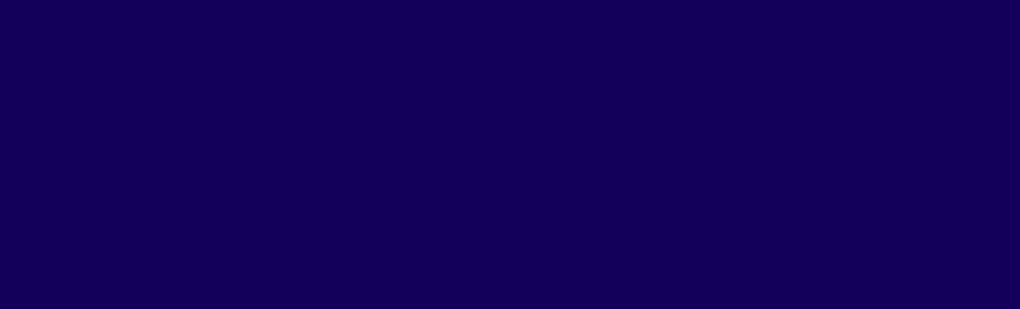
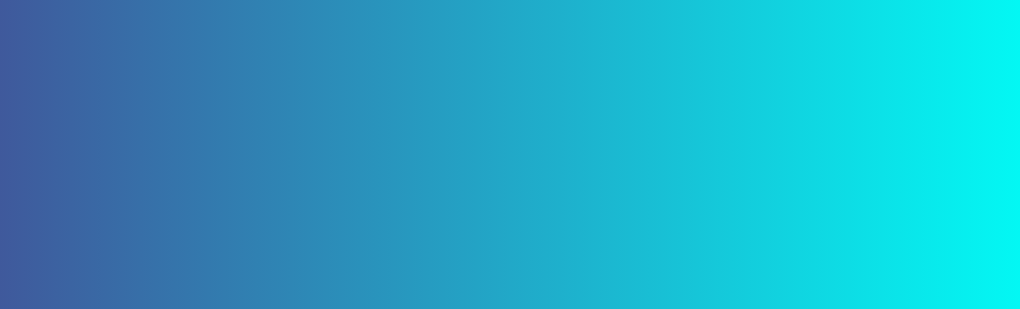
Before and after one commit to IsaacAndra/Secret-Number, a plain HTML site: page index.html in a window 1280 px wide. Shown: the top 309 px of the page, without its empty margins (212-1232 px from the left). Drawn offline with Linux system fonts and the light colour scheme.

Commit message:
Style fixed

```diff
--- a/styles/style.css
+++ b/styles/style.css
@@ -2,8 +2,8 @@
 
 :root {
     --font-family:'Montserrat', sans-serif;
-    --bg-color: #13005A;
-    --primary-color: #03C988;
+    --bg-color: linear-gradient(90deg, rgba(66,82,152,1) 13%, rgba(0,255,248,1) 100%);
+    --primary-color: #FFFFFF;
 }
 
 body {
```
